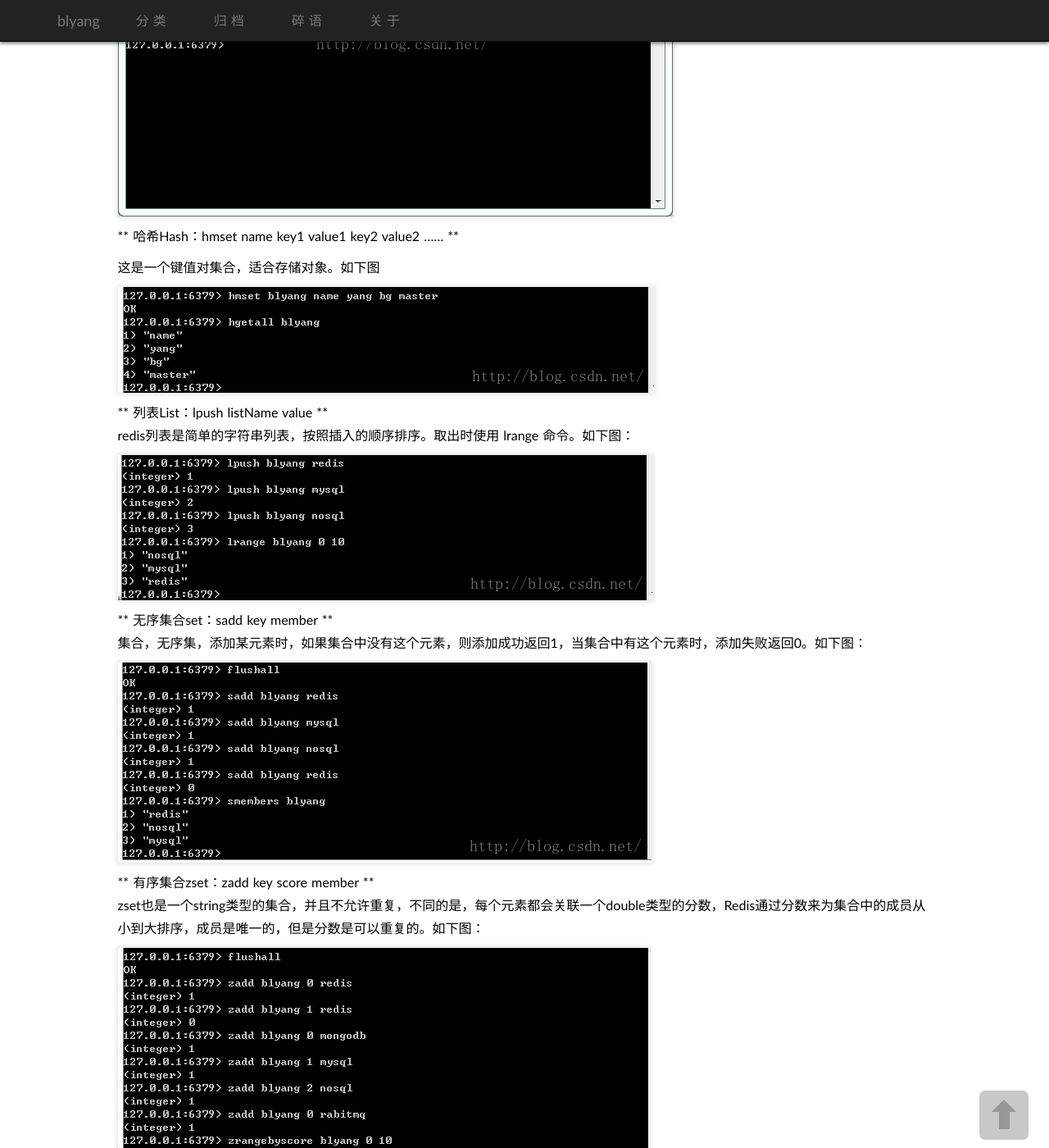
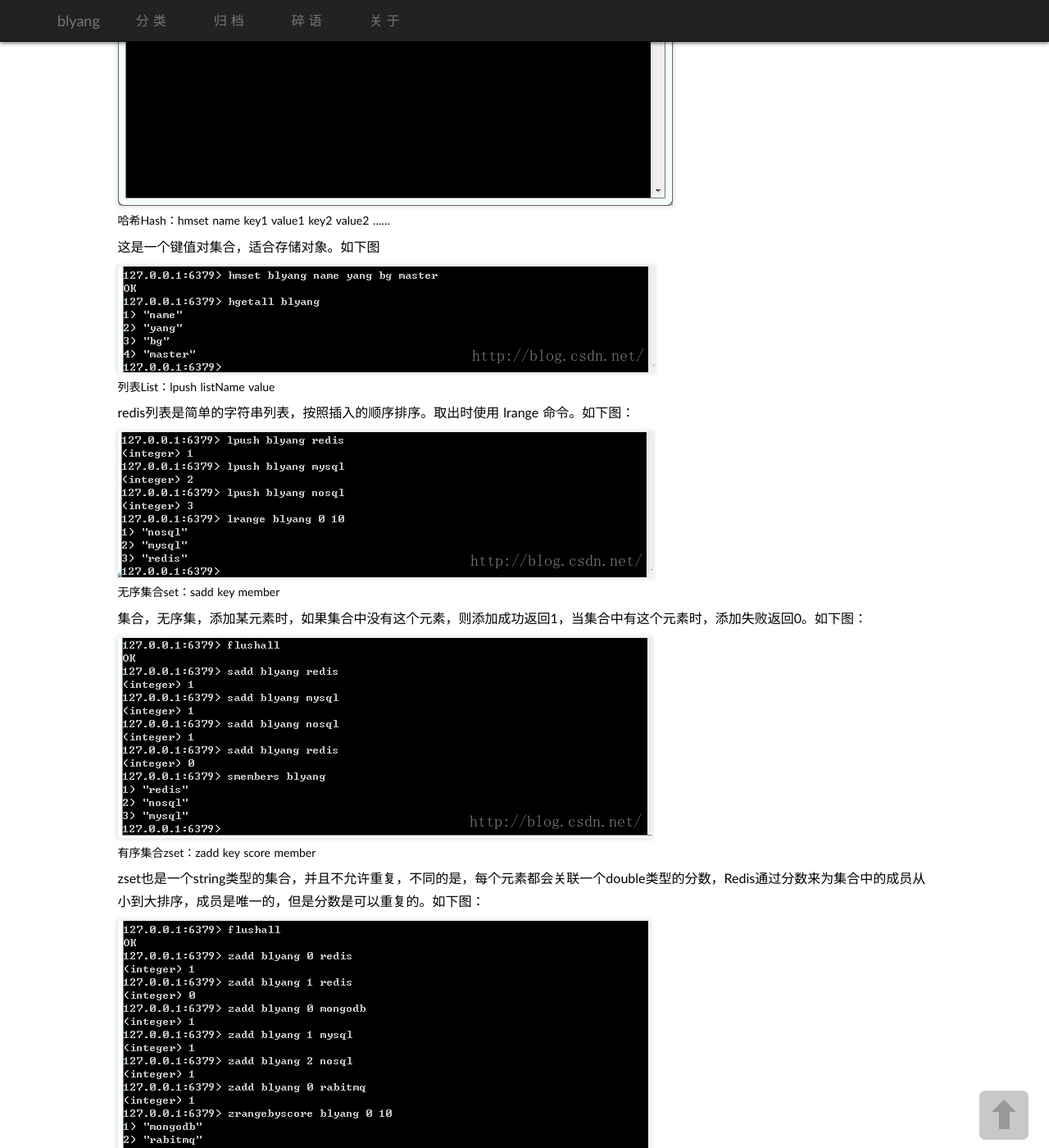
Before and after one commit to BLYang7/blyang7.github.io, a Jekyll site: the page built from _posts/2016-08-25-redis0.md, in a window 1280 px wide and 1400 px high, scrolled down 1865 px. Shown: the whole window at 82% size. Built offline with Jekyll 4.4.1, drawn with Linux system fonts in a browser that asks for light colours; comment, search, counter and statistics services are not loaded; some of the changed text lies outside the part shown.

Commit message:
调整格式

```diff
--- a/_posts/2016-08-25-redis0.md
+++ b/_posts/2016-08-25-redis0.md
@@ -55,29 +55,29 @@ linux机器上，到文件解压的目录之后，要进入src文件夹下，然
 
 
 
-** 字符串：set key value **
+##### 字符串：set key value
 
 字符串是Redis最基本的数据类型，一个key对应一个value，Redis的string中可以包含任何数据，比如JPG图片或者序列化的对象。调用时使用get key。如下图例子：
 
 ![](/images/pages/database/setkv.png)
 
-** 哈希Hash：hmset  name  key1 value1 key2 value2 ......  **
+##### 哈希Hash：hmset  name  key1 value1 key2 value2 ......
 
 这是一个键值对集合，适合存储对象。如下图
 
 ![](/images/pages/database/hashset.png)
 
-** 列表List：lpush listName value **
+##### 列表List：lpush listName value
 redis列表是简单的字符串列表，按照插入的顺序排序。取出时使用 lrange 命令。如下图：
 
 ![](/images/pages/database/Redis_list.png)
 
-** 无序集合set：sadd key member **
+##### 无序集合set：sadd key member
 集合，无序集，添加某元素时，如果集合中没有这个元素，则添加成功返回1，当集合中有这个元素时，添加失败返回0。如下图：
 
 ![](/images/pages/database/Redis_set.png)
 
-** 有序集合zset：zadd key score member **
+##### 有序集合zset：zadd key score member
 zset也是一个string类型的集合，并且不允许重复，不同的是，每个元素都会关联一个double类型的分数，Redis通过分数来为集合中的成员从小到大排序，成员是唯一的，但是分数是可以重复的。如下图：
 
 ![](/images/pages/database/Redis_zset.png)
```
Also changed, not shown: _posts/2016-08-29-reflect.md (+3 -0 lines).
